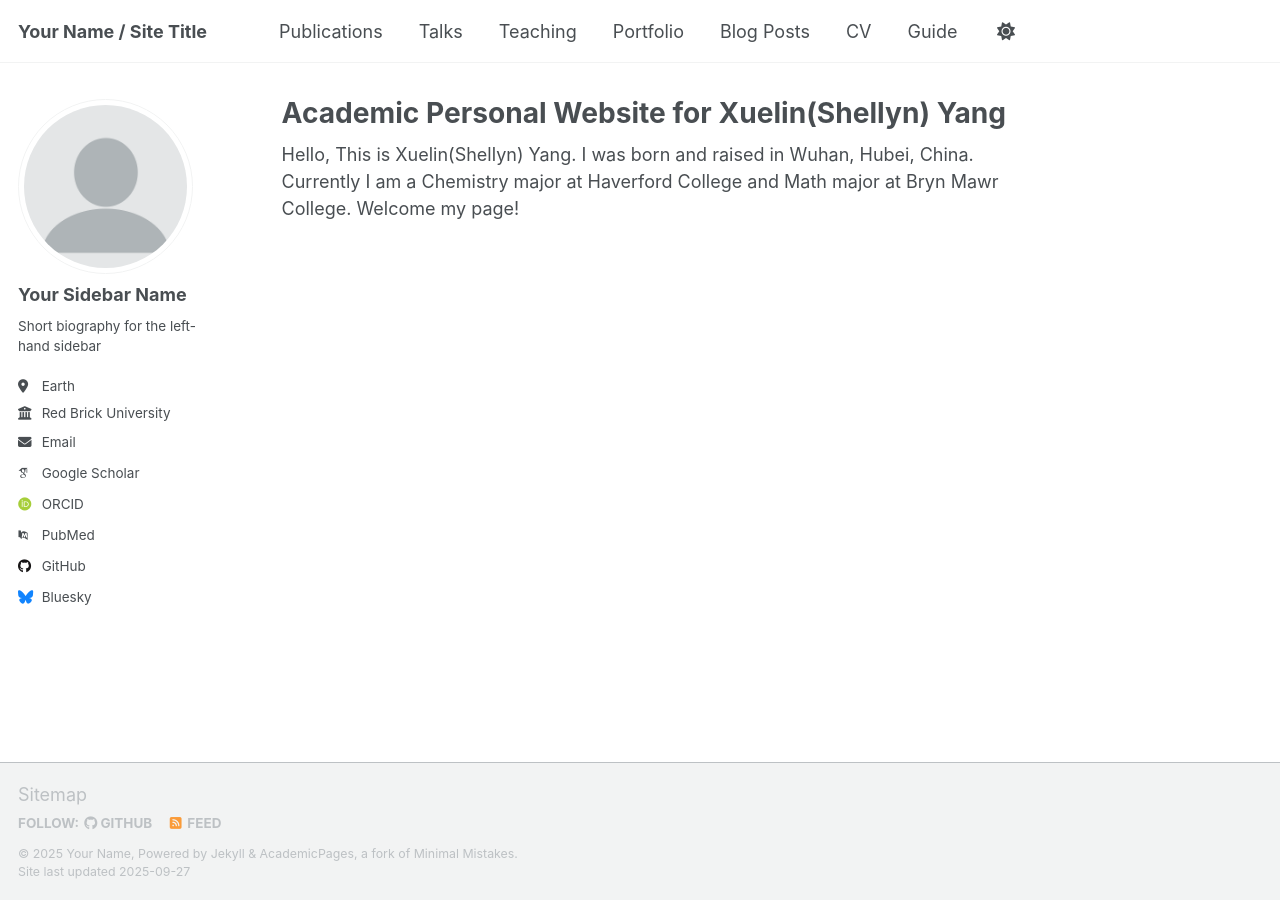
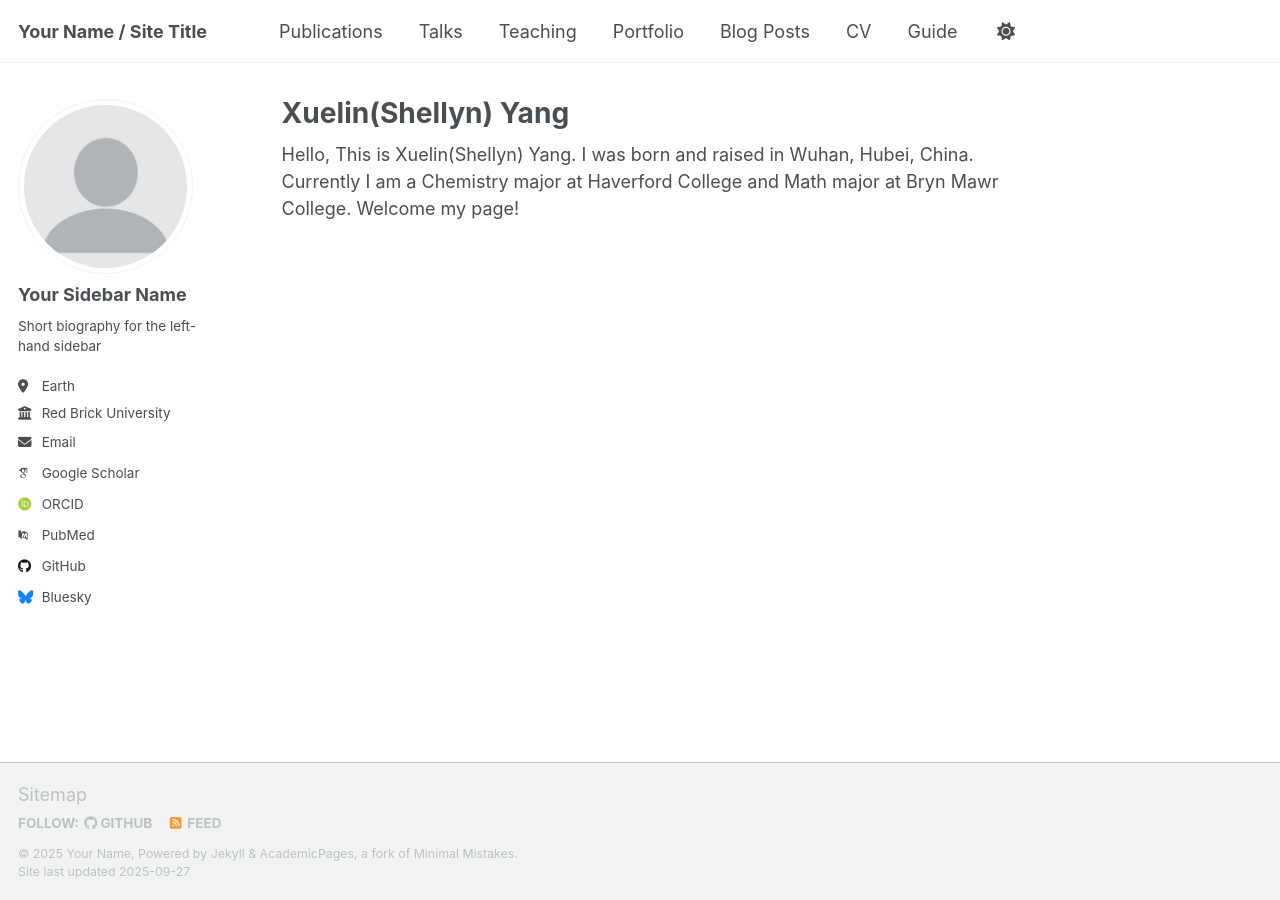
Before and after one commit to shellyny1103/shellyny1103.github.io, a Jekyll site: the page built from _pages/about.md, in a window 1280 px wide. Built offline with Jekyll 4.4.1, drawn with Linux system fonts in a browser that asks for light colours; some web fonts are replaced; a script that is not in the unit is left out.

Commit message:
Update about.md

```diff
--- a/_pages/about.md
+++ b/_pages/about.md
@@ -1,6 +1,6 @@
 ---
 permalink: /
-title: "Academic Personal Website for Xuelin(Shellyn) Yang"
+title: "Xuelin(Shellyn) Yang"
 author_profile: true
 redirect_from:
   - /about/
```
